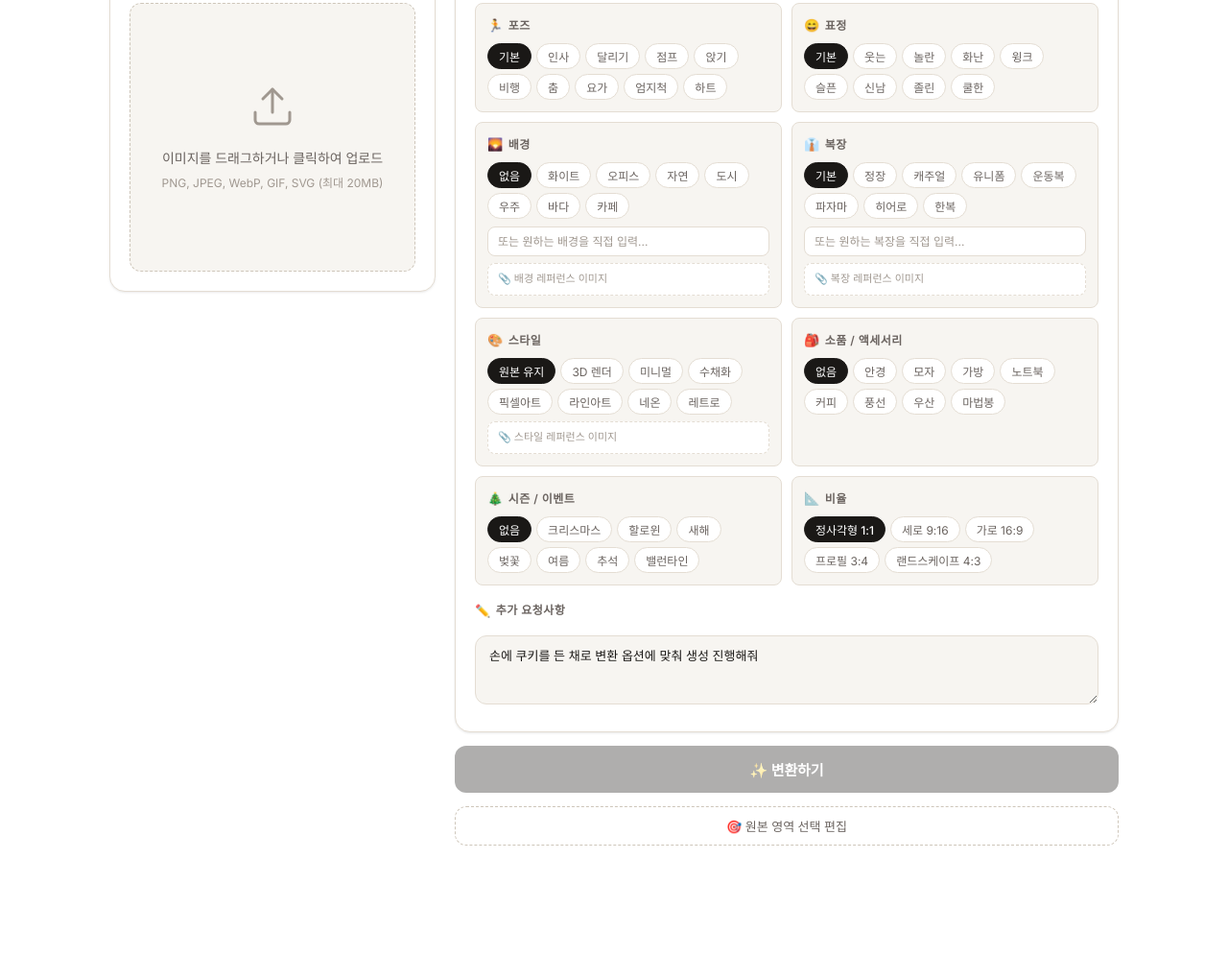
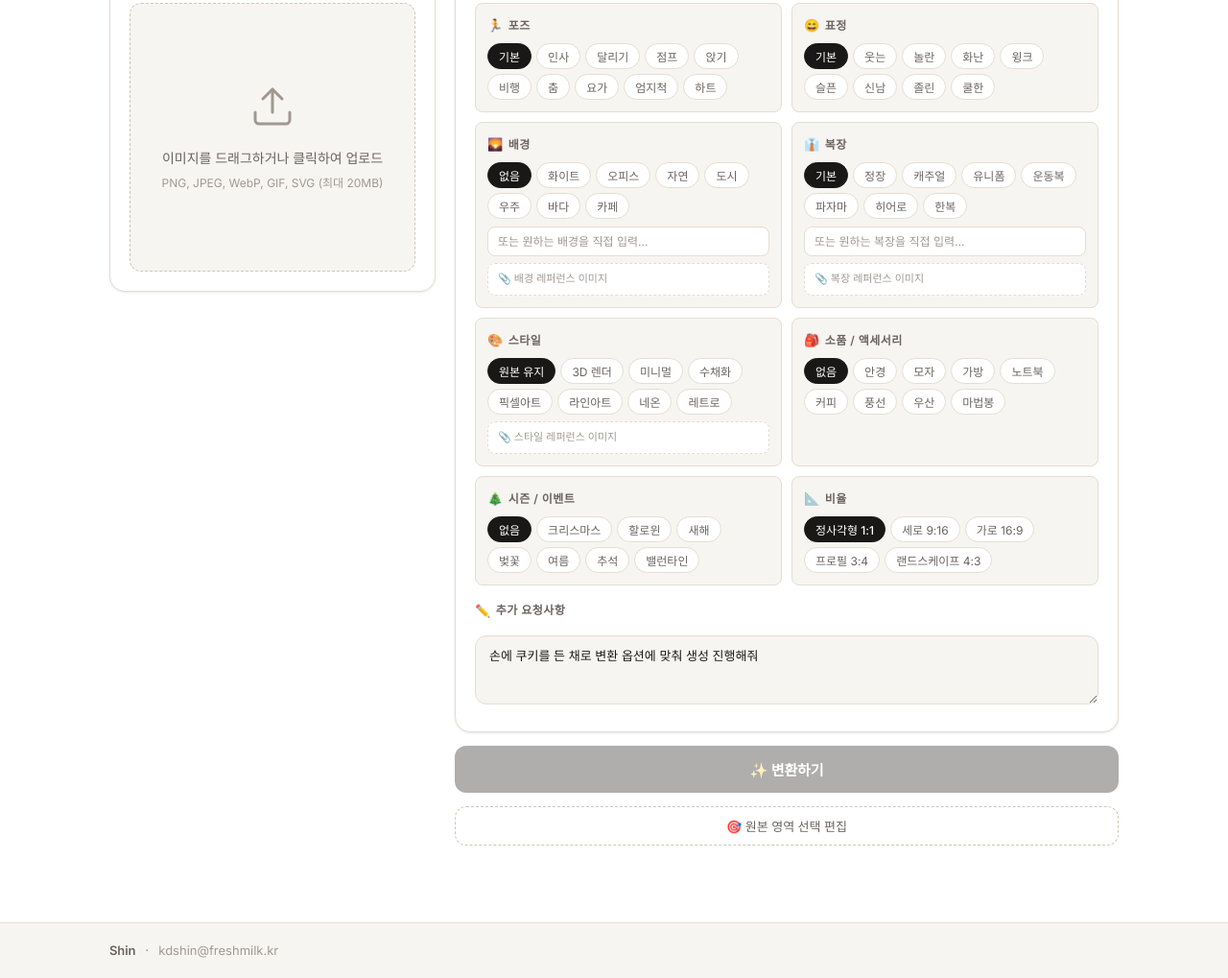
Before and after one commit to BokChii/logo-designer, a website: page public/index.html in a window 1280 px wide. Shown: the part 149-1168 px from the top of the page at 96% size. Before the commit the page ends 1110 px from the top, so only its background shows below. Drawn offline with Linux system fonts and the light colour scheme.

Commit message:
footer 추가

```diff
--- a/public/css/style.css
+++ b/public/css/style.css
@@ -1132,3 +1132,45 @@ body {
     align-items: center;
   }
 }
+
+/* ===== Footer ===== */
+.site-footer {
+  border-top: 1px solid var(--border-subtle);
+  background: var(--bg-secondary);
+  margin-top: auto;
+}
+
+.site-footer-inner {
+  max-width: var(--max-width);
+  margin: 0 auto;
+  padding: 18px 24px;
+  display: flex;
+  align-items: center;
+  gap: 10px;
+}
+
+.footer-name {
+  font-size: 13px;
+  font-weight: 600;
+  color: var(--text-secondary);
+  letter-spacing: -0.01em;
+}
+
+.footer-sep {
+  font-size: 14px;
+  color: var(--text-muted);
+  line-height: 1;
+}
+
+.footer-email {
+  font-size: 13px;
+  color: var(--text-muted);
+  text-decoration: none;
+  transition: color var(--duration-fast);
+}
+
+.footer-email:hover {
+  color: var(--text-primary);
+  text-decoration: underline;
+  text-underline-offset: 3px;
+}
--- a/public/index.html
+++ b/public/index.html
@@ -307,6 +307,15 @@
     </div>
   </div>
 
+  <!-- Footer -->
+  <footer class="site-footer">
+    <div class="site-footer-inner">
+      <span class="footer-name">Shin</span>
+      <span class="footer-sep" aria-hidden="true">·</span>
+      <a href="mailto:kdshin@freshmilk.kr" class="footer-email">kdshin@freshmilk.kr</a>
+    </div>
+  </footer>
+
   <script src="/js/api-client.js"></script>
   <script src="/js/uploader.js"></script>
   <script src="/js/options.js"></script>
```
Also changed, not shown: public/remove-bg.html (+9 -0 lines).
